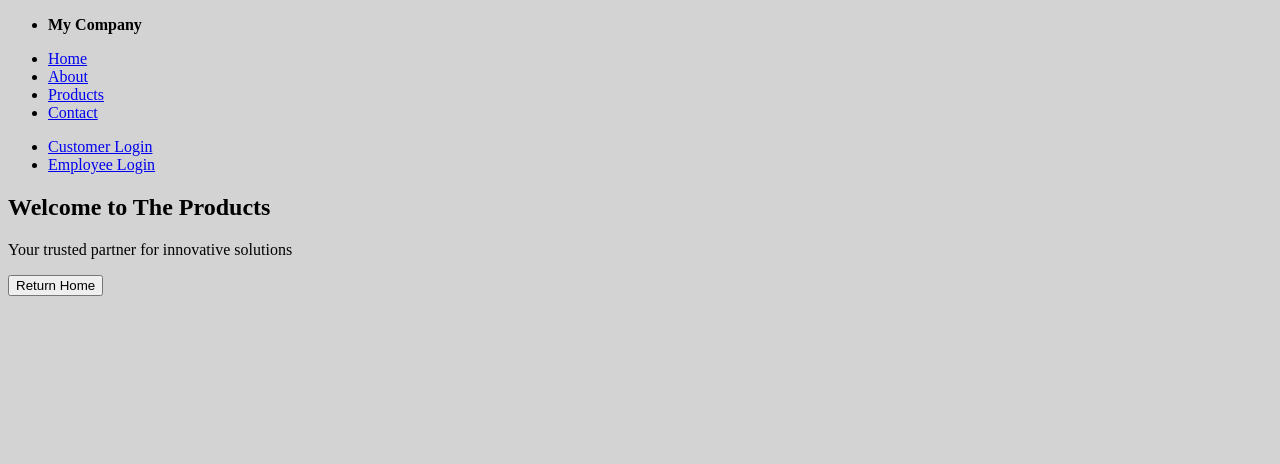
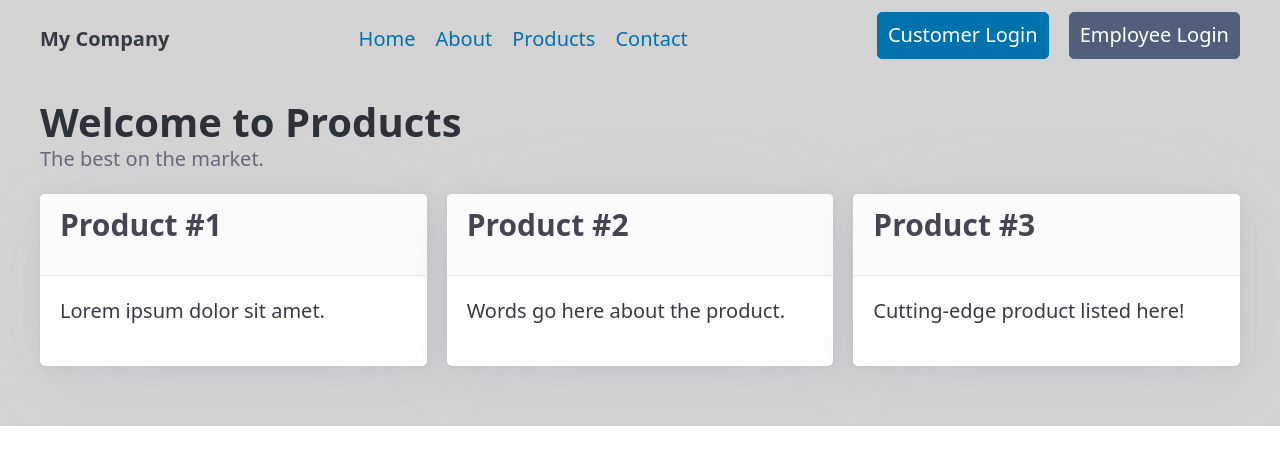
Before and after one commit to Travis-TF365/my-azure-static-webapp, a plain HTML site: page public/products.html in a window 1280 px wide. Drawn offline with nearby package versions, Linux system fonts and the light colour scheme.

Commit message:
updating some html

```diff
--- a/public/products.html
+++ b/public/products.html
@@ -4,6 +4,9 @@
     <meta charset="UTF-8">
     <meta name="viewport" content="width=device-width, initial-scale=1.0">
     <title>Products - My Company</title>
+    <!-- Pico CSS for instant styling -->
+    <link rel="stylesheet" href="https://cdn.jsdelivr.net/npm/@picocss/pico@2/css/pico.min.css">
+    <!-- Your custom CSS (optional overrides) -->
     <link rel="stylesheet" href="/css/main.css">
     <link rel="stylesheet" href="/css/public.css">
     <script defer src="https://cdn.jsdelivr.net/npm/alpinejs@3.x.x/dist/cdn.min.js"></script>
@@ -11,15 +14,36 @@
 <body>
     <div id="header-container"></div>
 
-    <main x-data="{ loading: false }">
+    <main class="container" x-data="{ loading: false }">
         <section class="hero">
-            <h1>Welcome to The Products</h1>
-            <p>Your trusted partner for innovative solutions</p>
-            <button class="cta-button" onclick="window.location='/'">
-                Return Home
-            </button>
+            <hgroup>
+                <h1>Welcome to Products</h1>
+                <p>The best on the market.</p>
+            </hgroup>
         </section>
 
+        <section class="features" x-show="!loading">
+            <div class="grid">
+                <article>
+                    <header>
+                        <h3>Product #1</h3>
+                    </header>
+                    <p>Lorem ipsum dolor sit amet.</p>
+                </article>
+                <article>
+                    <header>
+                        <h3>Product #2</h3>
+                    </header>
+                    <p>Words go here about the product.</p>
+                </article>
+                <article>
+                    <header>
+                        <h3>Product #3</h3>
+                    </header>
+                    <p>Cutting-edge product listed here!</p>
+                </article>
+            </div>
+        </section>
     </main>
 
     <script src="/js/header-loader.js"></script>
```
Also changed, not shown: internal/index.html (+10 -15 lines), portal/dashboard.html (+2 -19 lines), portal/index.html (+27 -6 lines).
